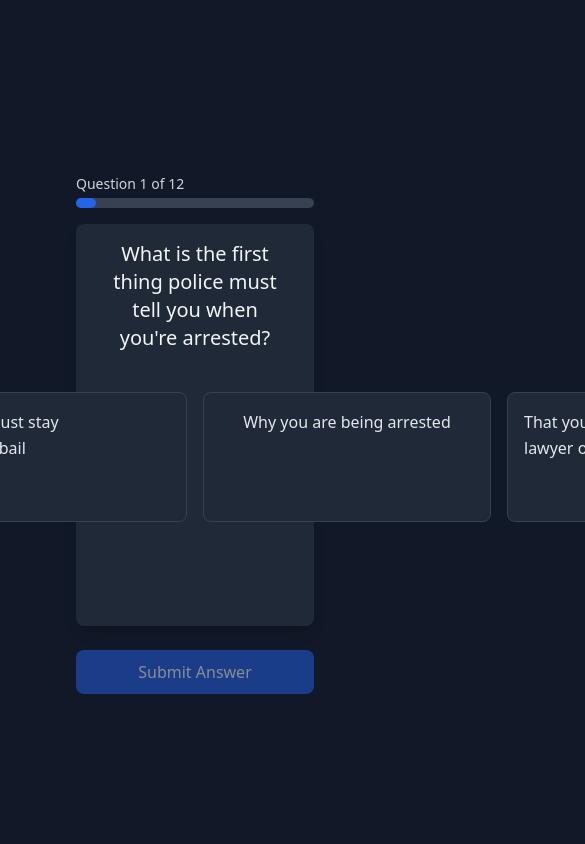
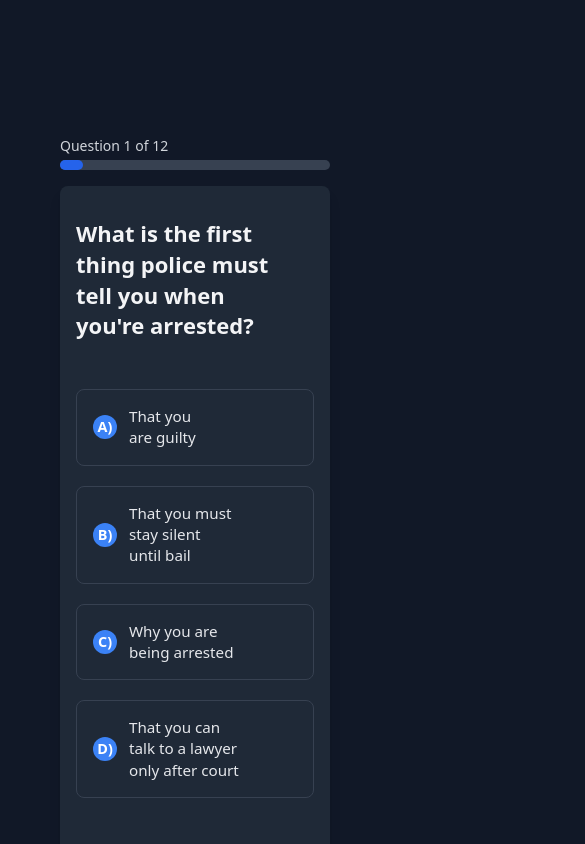
Before and after one commit to Charles-Mwai/Uongozi-Civic-tech, a website: page public/index.html in a window 390 px wide. Both pictures are taken after a click on the button "Start Exam". Shown: the top 844 px of the page, 585 px wide, since content can reach past the window. Drawn offline with nearby package versions, Linux system fonts and the light colour scheme.

Commit message:
Update quiz layout and fix landing page spacing
- Changed answer layout to vertical stack (A, B, C, D)
- Fixed spacing in landing page text
- Improved mobile responsiveness
- Added proper line breaks for better readability

```diff
--- a/public/index.html
+++ b/public/index.html
@@ -34,8 +34,7 @@
       <div id="landing" class="step active text-center px-4 sm:px-8 md:px-12 py-8 sm:py-12">
         <h2 class="text-2xl sm:text-3xl font-bold mb-4 leading-tight">Do you know your rights as an arrested person?</h2>
         <p class="mb-6 text-base sm:text-lg text-gray-300 max-w-2xl mx-auto">
-          Uongozi is a civic education program that teaches citizens about their rights and good governance.
-          Click the button below to begin.
+          Uongozi is a civic education program that teaches citizens about their rights and good governance.<br><br>Click the button below to begin.
         </p>
         <button id="startQuiz" class="bg-blue-600 text-white px-6 sm:px-8 py-3 text-base sm:text-lg rounded-lg hover:bg-blue-700 transition-all w-full max-w-xs mx-auto">Start Exam</button>
       </div>
--- a/public/script.js
+++ b/public/script.js
@@ -196,39 +196,90 @@ function showQuestion() {
         return;
     }
 
-    questionContainer.innerHTML = `
-        <div class="question-header text-xl font-medium mb-6 text-center">${q.question}</div>
-        <div class="options-container flex flex-nowrap overflow-x-auto pb-4 gap-4 px-2 -mx-2">
-            ${q.options.map((option, index) => `
-                <div class="flex-shrink-0 w-72">
-                    <label class="option h-full flex flex-col p-4 bg-gray-700 rounded-lg hover:bg-gray-600 transition cursor-pointer border-2 border-transparent hover:border-blue-500">
-                        <input type="radio" name="answer" value="${index}" class="hidden">
-                        <span class="flex-1">${option}</span>
-                        <div class="mt-3 text-blue-400 opacity-0">
-                            <svg xmlns="http://www.w3.org/2000/svg" class="h-5 w-5" viewBox="0 0 20 20" fill="currentColor">
-                                <path fill-rule="evenodd" d="M10 18a8 8 0 100-16 8 8 0 000 16zm3.707-9.293a1 1 0 00-1.414-1.414L9 10.586 7.707 9.293a1 1 0 00-1.414 1.414l2 2a1 1 0 001.414 0l4-4z" clip-rule="evenodd" />
-                            </svg>
-                        </div>
-                    </label>
+    // Clear previous content and set up the question container
+    questionContainer.innerHTML = '';
+
+    // Create main question container
+    const container = document.createElement('div');
+    container.className = 'question-container';
+
+    // Create question element
+    const questionEl = document.createElement('div');
+    questionEl.className = 'question-header';
+    questionEl.textContent = q.question;
+    container.appendChild(questionEl);
+
+    // Create options container
+    const optionsContainer = document.createElement('div');
+    optionsContainer.className = 'options-container';
+
+    // Add options to container with A, B, C, D labels
+    const optionLetters = ['A', 'B', 'C', 'D'];
+    q.options.forEach((option, index) => {
+        const optionWrapper = document.createElement('div');
+        optionWrapper.className = 'option-wrapper';
+        optionWrapper.innerHTML = `
+            <label class="option" data-index="${index}">
+                <input type="radio" name="answer" value="${index}">
+                <div class="option-letter">${optionLetters[index]})</div>
+                <div class="option-text">${option}</div>
+                <div class="option-checkmark">
+                    <svg xmlns="http://www.w3.org/2000/svg" width="18" height="18" viewBox="0 0 24 24" fill="none" stroke="currentColor" stroke-width="2" stroke-linecap="round" stroke-linejoin="round">
+                        <polyline points="20 6 9 17 4 12"></polyline>
+                    </svg>
                 </div>
-            `).join('')}
-        </div>
-        <div id="feedback" class="feedback mt-6 text-center"></div>
-    `;
+            </label>`;
+        optionsContainer.appendChild(optionWrapper);
+    });
 
+    container.appendChild(optionsContainer);
+    questionContainer.appendChild(container);
+
+    // Add feedback container
+    const feedbackEl = document.createElement('div');
+    feedbackEl.id = 'feedback';
+    feedbackEl.className = 'feedback';
+    questionContainer.appendChild(feedbackEl);
+
+    // Add click event listeners to option labels
+    document.querySelectorAll('.option').forEach(option => {
+        option.addEventListener('click', (e) => {
+            // Don't do anything if clicking on the radio input directly
+            if (e.target.tagName === 'INPUT') return;
+
+            // Get the radio input inside this option
+            const radio = option.querySelector('input[type="radio"]');
+            if (!radio) return;
+
+            // Set the radio button as checked
+            radio.checked = true;
+
+            // Update UI for selection
+            document.querySelectorAll('.option').forEach(opt => {
+                opt.classList.remove('selected');
+            });
+            option.classList.add('selected');
+
+            // Enable submit button
+            const submitBtn = document.getElementById('submitAnswerBtn');
+            if (submitBtn) submitBtn.disabled = false;
+
+            // Trigger change event on the radio button
+            const event = new Event('change');
+            radio.dispatchEvent(event);
+        });
+    });
+
+    // Also handle direct radio button changes (for accessibility)
     document.querySelectorAll('input[name="answer"]').forEach(radio => {
         radio.addEventListener('change', (e) => {
-            // Remove selected class from all options
             document.querySelectorAll('.option').forEach(opt => {
-                opt.classList.remove('border-blue-500', 'bg-gray-600');
-                opt.querySelector('svg').classList.add('opacity-0');
+                opt.classList.remove('selected');
             });
 
-            // Add selected class to clicked option
             const label = e.target.closest('.option');
             if (label) {
-                label.classList.add('border-blue-500', 'bg-gray-600');
-                label.querySelector('svg').classList.remove('opacity-0');
+                label.classList.add('selected');
             }
 
             const submitBtn = document.getElementById('submitAnswerBtn');
--- a/public/styles.css
+++ b/public/styles.css
@@ -25,7 +25,7 @@
     color: #e5e7eb;
     display: flex;
     justify-content: center;
-    align-items: center;
+    align-items: flex-start;
     min-height: 100vh;
     padding: 20px;
   }
@@ -78,13 +78,119 @@
   }
 
   main {
-    padding: 32px;
+    padding: 2rem 1rem;
     flex-grow: 1;
+    width: 100%;
+    max-width: 1000px;
   }
 
   .step {
     display: none;
     animation: fadeIn 0.5s ease-in-out;
+    width: 100%;
+  }
+
+  /* Question and Answer Styling */
+  .question-container {
+    display: flex;
+    flex-direction: column;
+    gap: 1rem;
+    width: 100%;
+    margin: 0.5rem 0 1.25rem;
+  }
+
+  .question-header {
+    font-size: 1.1rem;
+    font-weight: 600;
+    margin: 0.5rem 0;
+    color: #f3f4f6;
+    line-height: 1.3;
+    padding: 0;
+  }
+
+  .options-container {
+    display: flex;
+    flex-direction: column;
+    width: 100%;
+    padding: 0.5rem 0;
+    gap: 0.5rem;
+  }
+
+  .options-container::-webkit-scrollbar {
+    height: 6px;
+  }
+
+  .options-container::-webkit-scrollbar-track {
+    background: #1f2937;
+    border-radius: 3px;
+  }
+
+  .options-container::-webkit-scrollbar-thumb {
+    background-color: #3b82f6;
+    border-radius: 3px;
+  }
+
+  .option-wrapper {
+    min-width: 0; /* Allows text truncation */
+  }
+
+  .option {
+    background: #1f2937;
+    border: 1px solid #374151;
+    border-radius: 0.5rem;
+    padding: 0.75rem 1rem;
+    text-align: left;
+    cursor: pointer;
+    display: flex;
+    align-items: center;
+    gap: 0.75rem;
+    font-size: 0.95rem;
+    line-height: 1.4;
+    transition: all 0.2s ease;
+  }
+
+  .option-letter {
+    flex-shrink: 0;
+    width: 1.5rem;
+    height: 1.5rem;
+    background-color: #3b82f6;
+    color: white;
+    border-radius: 50%;
+    font-weight: bold;
+    font-size: 0.9rem;
+    display: flex;
+    align-items: center;
+    justify-content: center;
+  }
+
+  .option:hover {
+    border-color: #3b82f6;
+    background-color: #374151;
+    transform: translateX(2px);
+  }
+
+  .option input[type="radio"] {
+    display: none;
+  }
+
+  .option-text {
+    flex-grow: 1;
+  }
+
+  .option-checkmark {
+    opacity: 0;
+    transition: opacity 0.2s ease;
+    margin-left: auto;
+    padding-left: 0.5rem;
+  }
+
+  .option.selected {
+    background-color: #1e40af;
+    border-color: #3b82f6;
+  }
+
+  .option.selected .option-checkmark {
+    opacity: 1;
   }
 
   .step.active {
```
